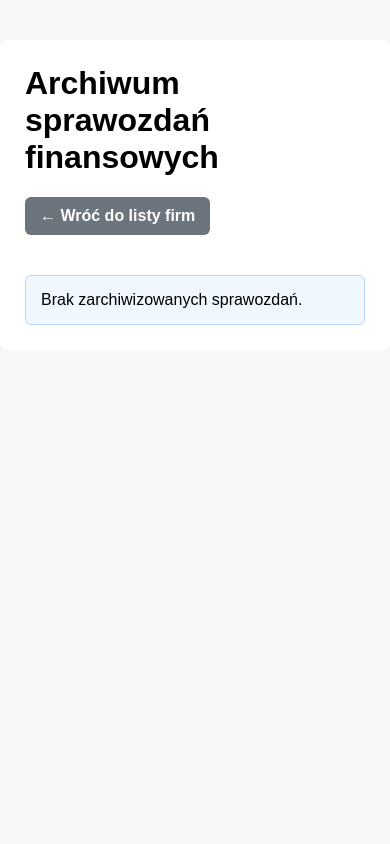
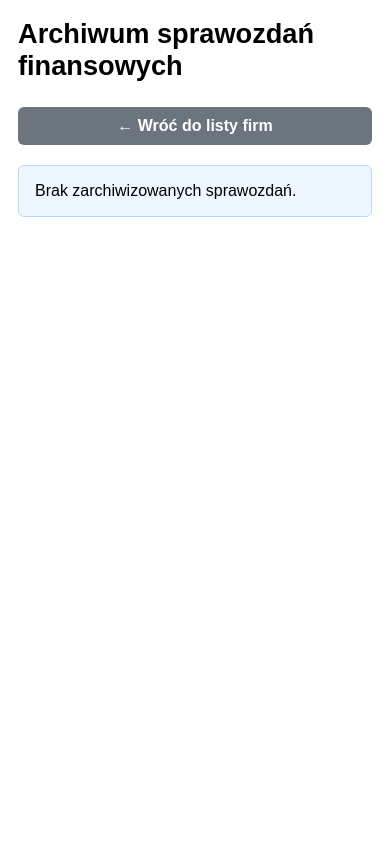
Before and after one commit to Stazus/projekt_django, a Django app: page /sprawozdania/archiwum/ in a window 390 px wide. Run offline with Django 5.2, Linux system fonts and the light colour scheme; the visitor is signed in with stand-in values (Sample User, id 1); data that the repository does not hold is empty; parts of the project's set-up code (start-up, migrations or seed data) failed here and were passed over.

Commit message:
Dodano responsywność archiwum sprawozdań

```diff
--- a/firmy_django/templates/firmy_django/archiwum_sprawozdan.html
+++ b/firmy_django/templates/firmy_django/archiwum_sprawozdan.html
@@ -2,19 +2,24 @@
 <html lang="pl">
 <head>
     <meta charset="UTF-8">
+    <meta name="viewport" content="width=device-width, initial-scale=1.0">
     <title>Archiwum sprawozdań</title>
 
     <style>
+        * {
+            box-sizing: border-box;
+        }
+
         body {
+            margin: 0;
+            padding: 30px;
             font-family: Arial, sans-serif;
             background: #f7f7f7;
-            margin: 0;
-            padding: 0;
         }
 
         .container {
-            max-width: 1400px;
-            margin: 40px auto;
+            max-width: 1000px;
+            margin: auto;
             background: white;
             padding: 25px;
             border-radius: 8px;
@@ -22,32 +27,50 @@
 
         h1 {
             margin-top: 0;
+            margin-bottom: 25px;
+            overflow-wrap: anywhere;
         }
 
         .btn {
             display: inline-block;
-            padding: 10px 15px;
-            color: white;
+            padding: 10px 18px;
+            border-radius: 6px;
             text-decoration: none;
-            border-radius: 6px;
             font-weight: bold;
+            text-align: center;
         }
 
         .btn-back {
             background: #6c757d;
+            color: white;
             margin-bottom: 20px;
         }
 
         .btn-restore {
             background: #198754;
-            padding: 6px 10px;
-            font-size: 14px;
+            color: white;
+            padding: 7px 12px;
+            white-space: nowrap;
+        }
+
+        .scroll-info {
+            display: none;
+            margin-bottom: 12px;
+            padding: 10px;
+            background: #eef6ff;
+            border: 1px solid #b7d7ff;
+            border-radius: 6px;
+        }
+
+        .table-wrapper {
+            overflow-x: auto;
+            -webkit-overflow-scrolling: touch;
         }
 
         table {
             width: 100%;
+            min-width: 650px;
             border-collapse: collapse;
-            margin-top: 15px;
         }
 
         th {
@@ -59,17 +82,45 @@
         td {
             border-top: 1px solid #dddddd;
             padding: 10px;
+            vertical-align: top;
         }
 
         .empty {
-            background: #f0f7ff;
-            border: 1px solid #b6d7ff;
-            padding: 15px;
+            margin-top: 20px;
+            padding: 16px;
             border-radius: 6px;
-            margin-top: 20px;
+            background: #eef6ff;
+            border: 1px solid #b7d7ff;
+        }
+
+        @media (max-width: 700px) {
+
+            body {
+                padding: 0;
+            }
+
+            .container {
+                min-height: 100vh;
+                padding: 18px;
+                border-radius: 0;
+            }
+
+            h1 {
+                font-size: 1.7rem;
+            }
+
+            .btn-back {
+                display: block;
+                width: 100%;
+            }
+
+            .scroll-info {
+                display: block;
+            }
         }
     </style>
 </head>
+
 <body>
 
 <div class="container">
@@ -83,7 +134,15 @@
     </p>
 
     {% if sprawozdania %}
+
+        <div class="scroll-info">
+            ↔️ Przesuń tabelę poziomo, aby zobaczyć wszystkie kolumny.
+        </div>
+
+        <div class="table-wrapper">
+
             <table>
+
                 <thead>
                     <tr>
                         <th>Firma</th>
@@ -92,8 +151,11 @@
                         <th>Akcja</th>
                     </tr>
                 </thead>
+
                 <tbody>
+
                 {% for sprawozdanie in sprawozdania %}
+
                     <tr>
                         <td>{{ sprawozdanie.firma.nazwa }}</td>
                         <td>{{ sprawozdanie.rok }}</td>
@@ -105,13 +167,21 @@
                             </a>
                         </td>
                     </tr>
+
                 {% endfor %}
+
                 </tbody>
+
             </table>
+
+        </div>
+
     {% else %}
+
         <div class="empty">
             Brak zarchiwizowanych sprawozdań.
         </div>
+
     {% endif %}
 
 </div>
```
Lines whose indentation alone changed are shown as unchanged.
